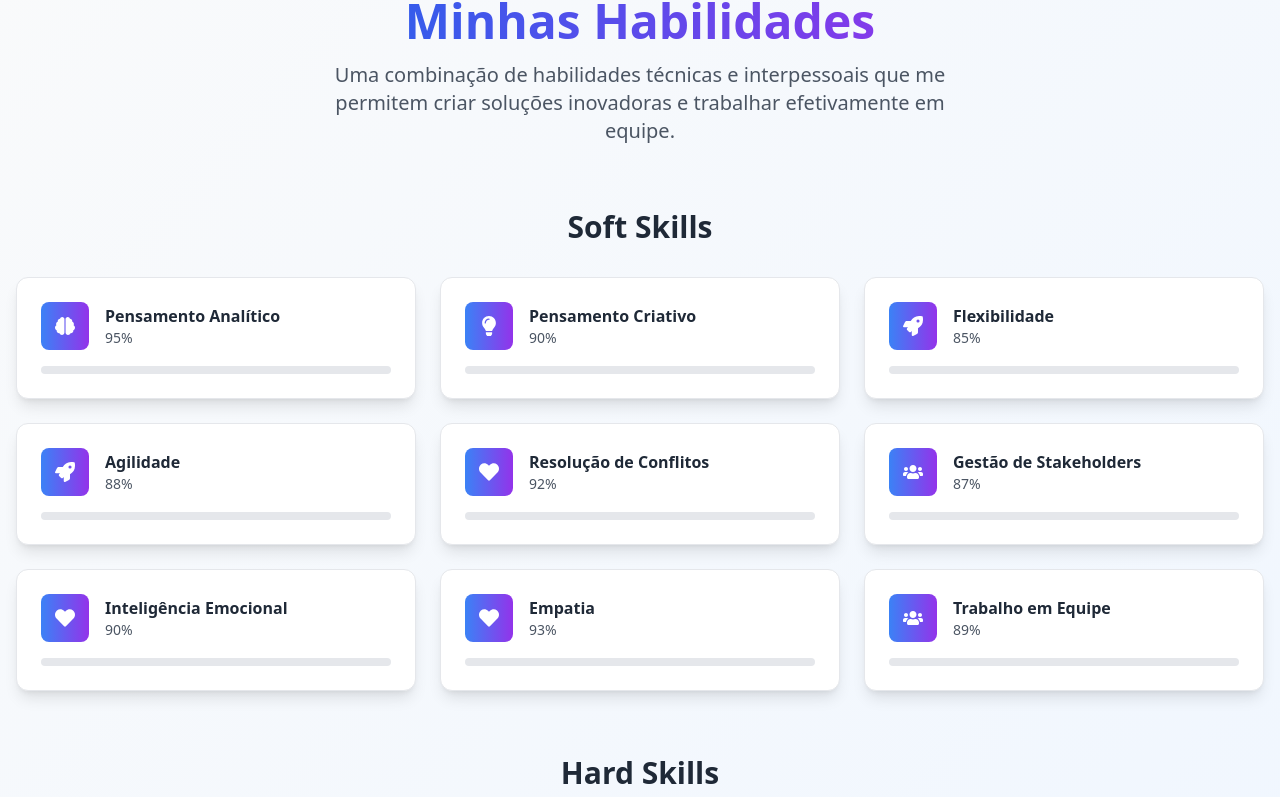
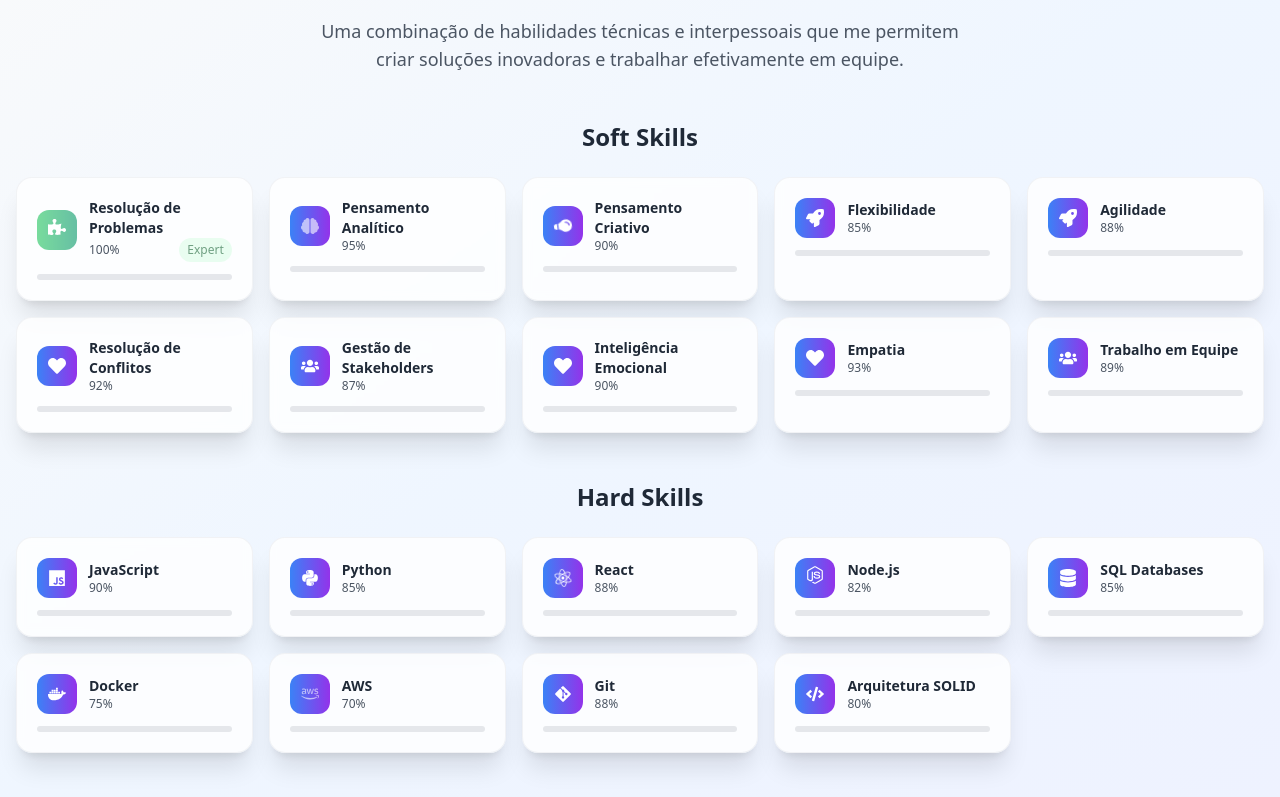
Before and after one commit to tayronroch/web-profile, a React (Vite) app: page / in a window 1280 px wide. Shown: the part 883-1680 px from the top of the page. Built offline with nearby package versions, Linux system fonts and the light colour scheme; the HTML template or start-up script is replaced by a standard one.

Commit message:
att icones

```diff
--- a/src/components/Home.jsx
+++ b/src/components/Home.jsx
@@ -63,7 +63,7 @@ const Home = () => {
           ref={titleRef}
           className="text-xl md:text-2xl text-gray-600 dark:text-gray-300 mb-8 opacity-0 transform translate-y-8 transition-all duration-1000"
         >
-          Dev Sec Ops • Engenheiro de Redes • Engenheiro de Software • Engenheiro de Segurança        </h2>
+          DevSecOps • Engenheiro de Redes • Engenheiro de Software • Engenheiro de Segurança        </h2>
 
         {/* Descrição */}
         <p className="text-lg text-gray-600 dark:text-gray-400 mb-8 max-w-2xl mx-auto leading-relaxed">
--- a/src/components/Skills.jsx
+++ b/src/components/Skills.jsx
@@ -15,7 +15,8 @@ import {
   FaNodeJs,
   FaDocker,
   FaAws,
-  FaGitAlt
+  FaGitAlt,
+  FaPuzzlePiece
 } from 'react-icons/fa';
 
 const Skills = () => {
@@ -40,55 +41,89 @@ const Skills = () => {
   }, []);
 
   const softSkills = [
-    { name: "Pensamento Analítico", icon: FaBrain, level: 95 },
-    { name: "Pensamento Criativo", icon: FaLightbulb, level: 90 },
-    { name: "Flexibilidade", icon: FaRocket, level: 85 },
-    { name: "Agilidade", icon: FaRocket, level: 88 },
-    { name: "Resolução de Conflitos", icon: FaHeart, level: 92 },
-    { name: "Gestão de Stakeholders", icon: FaUsers, level: 87 },
-    { name: "Inteligência Emocional", icon: FaHeart, level: 90 },
-    { name: "Empatia", icon: FaHeart, level: 93 },
-    { name: "Trabalho em Equipe", icon: FaUsers, level: 89 },
+    { name: "Resolução de Problemas", icon: FaPuzzlePiece, level: 100, animation: "bounce" },
+    { name: "Pensamento Analítico", icon: FaBrain, level: 95, animation: "pulse" },
+    { name: "Pensamento Criativo", icon: FaLightbulb, level: 90, animation: "spin" },
+    { name: "Flexibilidade", icon: FaRocket, level: 85, animation: "wiggle" },
+    { name: "Agilidade", icon: FaRocket, level: 88, animation: "wiggle" },
+    { name: "Resolução de Conflitos", icon: FaHeart, level: 92, animation: "heartbeat" },
+    { name: "Gestão de Stakeholders", icon: FaUsers, level: 87, animation: "swing" },
+    { name: "Inteligência Emocional", icon: FaHeart, level: 90, animation: "heartbeat" },
+    { name: "Empatia", icon: FaHeart, level: 93, animation: "heartbeat" },
+    { name: "Trabalho em Equipe", icon: FaUsers, level: 89, animation: "swing" },
   ];
 
   const hardSkills = [
-    { name: "JavaScript", icon: FaJs, level: 90 },
-    { name: "Python", icon: FaPython, level: 85 },
-    { name: "React", icon: FaReact, level: 88 },
-    { name: "Node.js", icon: FaNodeJs, level: 82 },
-    { name: "SQL Databases", icon: FaDatabase, level: 85 },
-    { name: "Docker", icon: FaDocker, level: 75 },
-    { name: "AWS", icon: FaAws, level: 70 },
-    { name: "Git", icon: FaGitAlt, level: 88 },
-    { name: "Arquitetura SOLID", icon: FaCode, level: 80 },
+    { name: "JavaScript", icon: FaJs, level: 90, animation: "tada" },
+    { name: "Python", icon: FaPython, level: 85, animation: "rubberBand" },
+    { name: "React", icon: FaReact, level: 88, animation: "spin" },
+    { name: "Node.js", icon: FaNodeJs, level: 82, animation: "bounce" },
+    { name: "SQL Databases", icon: FaDatabase, level: 85, animation: "flip" },
+    { name: "Docker", icon: FaDocker, level: 75, animation: "swing" },
+    { name: "AWS", icon: FaAws, level: 70, animation: "pulse" },
+    { name: "Git", icon: FaGitAlt, level: 88, animation: "tada" },
+    { name: "Arquitetura SOLID", icon: FaCode, level: 80, animation: "rubberBand" },
   ];
+
+  const getAnimationClass = (animation) => {
+    const animationClasses = {
+      bounce: "animate-bounce",
+      pulse: "animate-pulse",
+      spin: "animate-spin",
+      wiggle: "animate-wiggle",
+      heartbeat: "animate-heartbeat",
+      swing: "animate-swing",
+      tada: "animate-tada",
+      rubberBand: "animate-rubberBand",
+      flip: "animate-flip"
+    };
+    return animationClasses[animation] || "animate-pulse";
+  };
 
   const SkillCard = ({ skill, index }) => {
     const IconComponent = skill.icon;
 
     return (
       <div
-        className={`skill-card fade-in bg-white dark:bg-gray-800 rounded-xl p-6 shadow-lg hover:shadow-2xl transition-all duration-500 transform hover:-translate-y-2 border border-gray-200 dark:border-gray-700`}
-        style={{ animationDelay: `${index * 100}ms` }}
+        className={`skill-card fade-in bg-white/80 dark:bg-gray-800/80 backdrop-blur-sm rounded-2xl p-5 shadow-xl hover:shadow-2xl transition-all duration-500 transform hover:-translate-y-1 border border-gray-200/50 dark:border-gray-700/50 hover:border-blue-300 dark:hover:border-blue-500 group`}
+        style={{ animationDelay: `${index * 50}ms` }}
       >
-        <div className="flex items-center mb-4">
-          <div className="w-12 h-12 bg-gradient-to-r from-blue-500 to-purple-600 rounded-lg flex items-center justify-center mr-4">
-            <IconComponent className="text-white text-xl" />
+        <div className="flex items-center mb-3">
+          <div className={`w-10 h-10 rounded-xl flex items-center justify-center mr-3 transition-all duration-300 group-hover:scale-110 ${
+            skill.level === 100
+              ? 'bg-gradient-to-r from-green-500 to-emerald-600 animate-pulse'
+              : 'bg-gradient-to-r from-blue-500 to-purple-600'
+          }`}>
+            <IconComponent
+              className={`text-white text-lg transition-all duration-300 group-hover:scale-125 ${getAnimationClass(skill.animation)}`}
+              style={{ animationDuration: skill.animation === 'spin' ? '3s' : '2s' }}
+            />
           </div>
-          <div>
-            <h3 className="font-semibold text-gray-800 dark:text-gray-200">{skill.name}</h3>
-            <p className="text-sm text-gray-600 dark:text-gray-400">{skill.level}%</p>
+          <div className="flex-1">
+            <h3 className="font-semibold text-gray-800 dark:text-gray-200 text-sm group-hover:text-blue-600 dark:group-hover:text-blue-400 transition-colors duration-300">{skill.name}</h3>
+            <div className="flex items-center justify-between">
+              <p className="text-xs text-gray-600 dark:text-gray-400">{skill.level}%</p>
+              {skill.level === 100 && (
+                <span className="text-xs bg-green-100 text-green-800 dark:bg-green-900 dark:text-green-200 px-2 py-1 rounded-full font-medium animate-pulse">
+                  Expert
+                </span>
+              )}
+            </div>
           </div>
         </div>
 
-        <div className="w-full bg-gray-200 dark:bg-gray-700 rounded-full h-2">
+        <div className="w-full bg-gray-200 dark:bg-gray-700 rounded-full h-1.5 overflow-hidden">
           <div
-            className="bg-gradient-to-r from-blue-500 to-purple-600 h-2 rounded-full transition-all duration-1000 ease-out"
+            className={`h-1.5 rounded-full transition-all duration-1000 ease-out ${
+              skill.level === 100
+                ? 'bg-gradient-to-r from-green-500 to-emerald-600'
+                : 'bg-gradient-to-r from-blue-500 to-purple-600'
+            }`}
             style={{ width: '0%' }}
             onLoad={(e) => {
               setTimeout(() => {
                 e.target.style.width = `${skill.level}%`;
-              }, index * 100);
+              }, index * 50);
             }}
           ></div>
         </div>
@@ -100,13 +135,13 @@ const Skills = () => {
     <section
       ref={sectionRef}
       id="skills"
-      className="min-h-screen w-full flex flex-col justify-center items-center py-20 bg-gradient-to-br from-gray-50 to-blue-50 dark:from-gray-900 dark:to-gray-800"
+      className="min-h-screen w-full flex flex-col justify-center items-center py-12 bg-gradient-to-br from-gray-50 via-blue-50 to-indigo-50 dark:from-gray-900 dark:via-gray-800 dark:to-gray-900"
     >
-      <div className="text-center mb-16">
-        <h1 className="text-5xl font-bold mb-4 bg-gradient-to-r from-blue-600 to-purple-600 bg-clip-text text-transparent">
+      <div className="text-center mb-12">
+        <h1 className="text-4xl font-bold mb-3 bg-gradient-to-r from-blue-600 via-purple-600 to-indigo-600 bg-clip-text text-transparent">
           Minhas Habilidades
         </h1>
-        <p className="text-xl text-gray-600 dark:text-gray-400 max-w-2xl mx-auto">
+        <p className="text-lg text-gray-600 dark:text-gray-400 max-w-2xl mx-auto">
           Uma combinação de habilidades técnicas e interpessoais que me permitem
           criar soluções inovadoras e trabalhar efetivamente em equipe.
         </p>
@@ -114,11 +149,11 @@ const Skills = () => {
 
       <div className="w-full max-w-7xl px-4">
         {/* Soft Skills */}
-        <div className="mb-16">
-          <h2 className="text-3xl font-bold text-center mb-8 text-gray-800 dark:text-gray-200">
+        <div className="mb-12">
+          <h2 className="text-2xl font-bold text-center mb-6 text-gray-800 dark:text-gray-200">
             Soft Skills
           </h2>
-          <div className="grid grid-cols-1 md:grid-cols-2 lg:grid-cols-3 gap-6">
+          <div className="grid grid-cols-2 md:grid-cols-3 lg:grid-cols-5 gap-4">
             {softSkills.map((skill, index) => (
               <SkillCard key={index} skill={skill} index={index} />
             ))}
@@ -127,16 +162,77 @@ const Skills = () => {
 
         {/* Hard Skills */}
         <div>
-          <h2 className="text-3xl font-bold text-center mb-8 text-gray-800 dark:text-gray-200">
+          <h2 className="text-2xl font-bold text-center mb-6 text-gray-800 dark:text-gray-200">
             Hard Skills
           </h2>
-          <div className="grid grid-cols-1 md:grid-cols-2 lg:grid-cols-3 gap-6">
+          <div className="grid grid-cols-2 md:grid-cols-3 lg:grid-cols-5 gap-4">
             {hardSkills.map((skill, index) => (
               <SkillCard key={index} skill={skill} index={index + softSkills.length} />
             ))}
           </div>
         </div>
       </div>
+
+      <style jsx>{`
+        @keyframes wiggle {
+          0%, 7% { transform: rotateZ(0); }
+          15% { transform: rotateZ(-15deg); }
+          20% { transform: rotateZ(10deg); }
+          25% { transform: rotateZ(-10deg); }
+          30% { transform: rotateZ(6deg); }
+          35% { transform: rotateZ(-4deg); }
+          40%, 100% { transform: rotateZ(0); }
+        }
+
+        @keyframes heartbeat {
+          0% { transform: scale(1); }
+          14% { transform: scale(1.3); }
+          28% { transform: scale(1); }
+          42% { transform: scale(1.3); }
+          70% { transform: scale(1); }
+        }
+
+        @keyframes swing {
+          20% { transform: rotate(15deg); }
+          40% { transform: rotate(-10deg); }
+          60% { transform: rotate(5deg); }
+          80% { transform: rotate(-5deg); }
+          100% { transform: rotate(0deg); }
+        }
+
+        @keyframes tada {
+          0% { transform: scale(1); }
+          10%, 20% { transform: scale(0.9) rotate(-3deg); }
+          30%, 50%, 70%, 90% { transform: scale(1.1) rotate(3deg); }
+          40%, 60%, 80% { transform: scale(1.1) rotate(-3deg); }
+          100% { transform: scale(1) rotate(0); }
+        }
+
+        @keyframes rubberBand {
+          from { transform: scale(1); }
+          30% { transform: scaleX(1.25) scaleY(0.75); }
+          40% { transform: scaleX(0.75) scaleY(1.25); }
+          50% { transform: scaleX(1.15) scaleY(0.85); }
+          65% { transform: scaleX(0.95) scaleY(1.05); }
+          75% { transform: scaleX(1.05) scaleY(0.95); }
+          to { transform: scale(1); }
+        }
+
+        @keyframes flip {
+          0% { transform: perspective(400px) rotateY(0); }
+          40% { transform: perspective(400px) rotateY(90deg); }
+          60% { transform: perspective(400px) rotateY(180deg); }
+          80% { transform: perspective(400px) rotateY(270deg); }
+          100% { transform: perspective(400px) rotateY(360deg); }
+        }
+
+        .animate-wiggle { animation: wiggle 1s ease-in-out infinite; }
+        .animate-heartbeat { animation: heartbeat 1.5s ease-in-out infinite; }
+        .animate-swing { animation: swing 1s ease-in-out infinite; }
+        .animate-tada { animation: tada 1s ease-in-out infinite; }
+        .animate-rubberBand { animation: rubberBand 1s ease-in-out infinite; }
+        .animate-flip { animation: flip 1s ease-in-out infinite; }
+      `}</style>
     </section>
   );
 };
```
